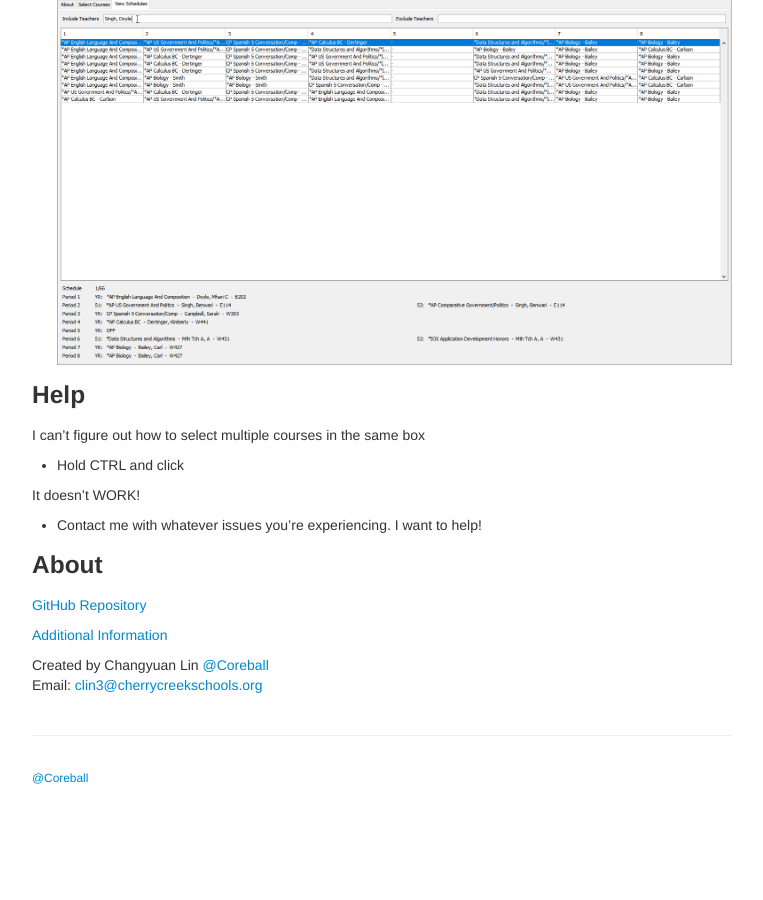
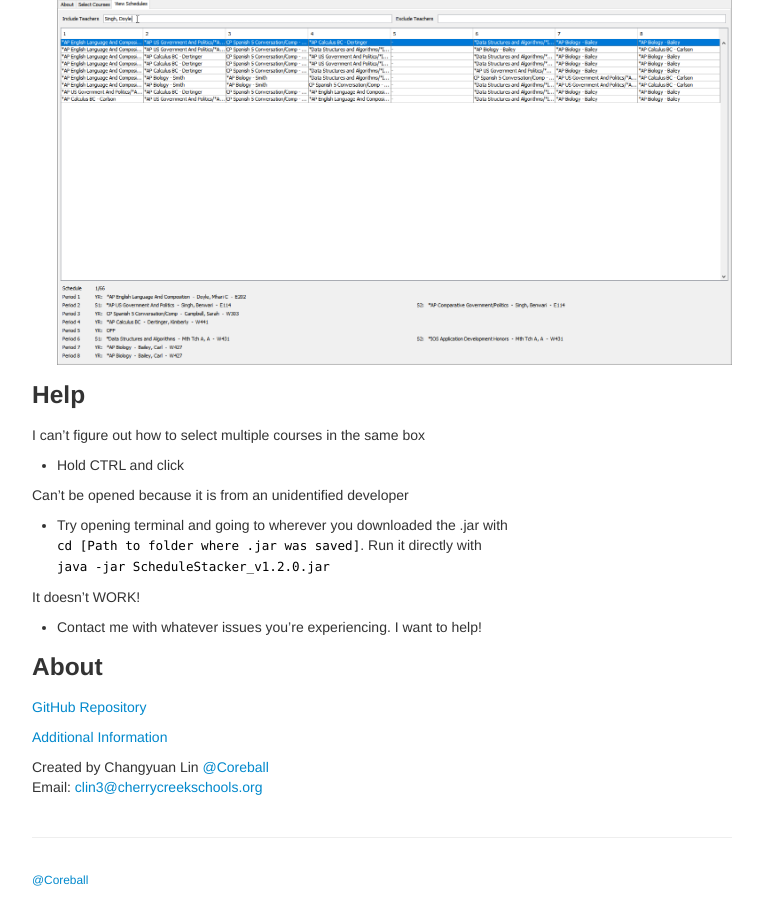
Before and after one commit to Coreball/ScheduleStacker, a Jekyll site: the page built from index.md, in a window 1280 px wide and 900 px high, scrolled down 2777 px. Shown: the whole window, without its empty margins (258-1021 px from the left). Built offline with Jekyll 4.4.1, drawn with Linux system fonts in a browser that asks for light colours; before the commit the page ends 3575 px from its top, so only the background shows below that.

Commit message:
Instructions to run it via command line

```diff
--- a/index.md
+++ b/index.md
@@ -46,6 +46,9 @@ Master Schedule: [2017-2018 TXT](https://github.com/Coreball/ScheduleStacker/rel
 I can't figure out how to select multiple courses in the same box
 - Hold CTRL and click
 
+Can't be opened because it is from an unidentified developer
+- Try opening terminal and going to wherever you downloaded the .jar with `cd [Path to folder where .jar was saved]`. Run it directly with `java -jar ScheduleStacker_v1.2.0.jar`
+
 It doesn't WORK!
 - Contact me with whatever issues you're experiencing. I want to help!
 
```
